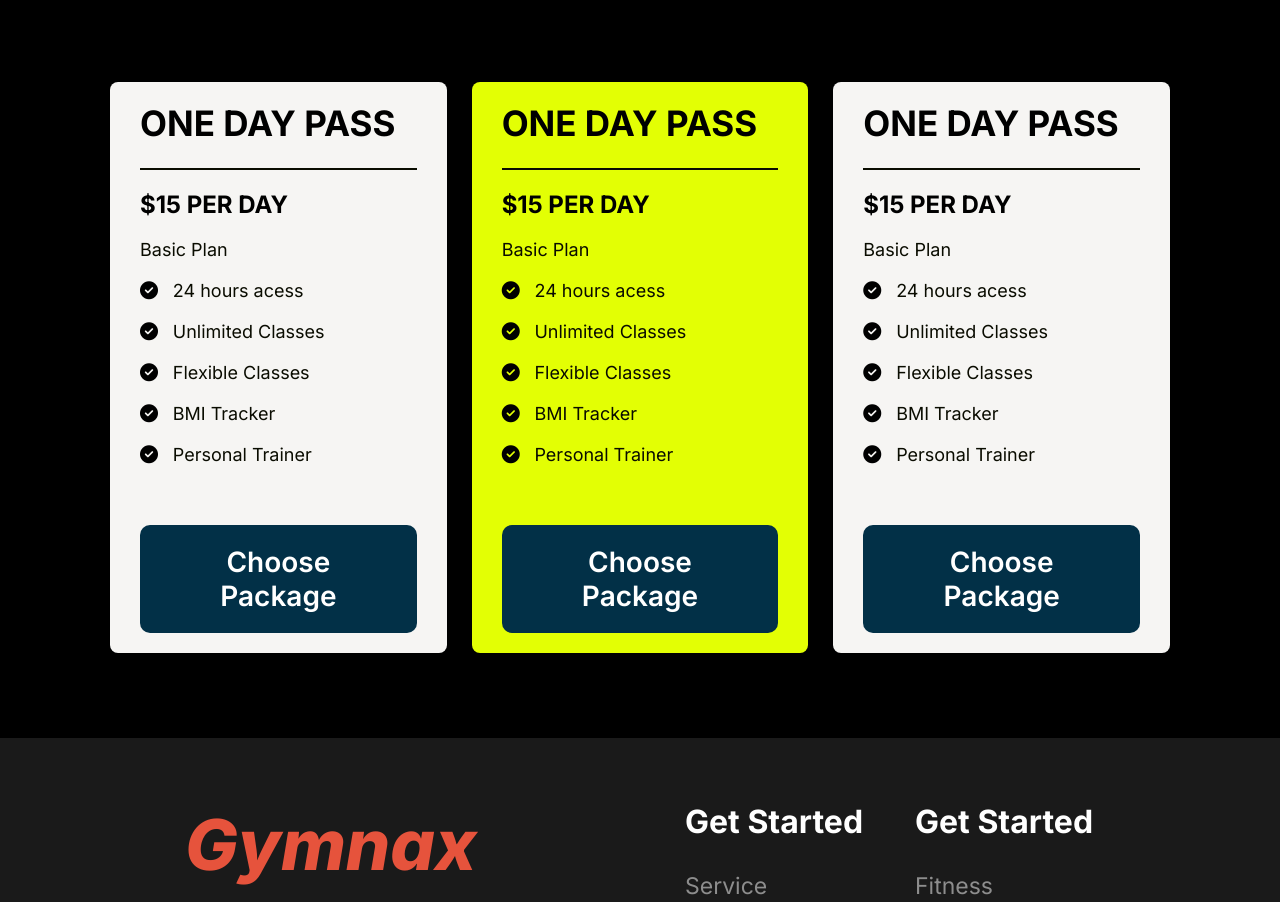
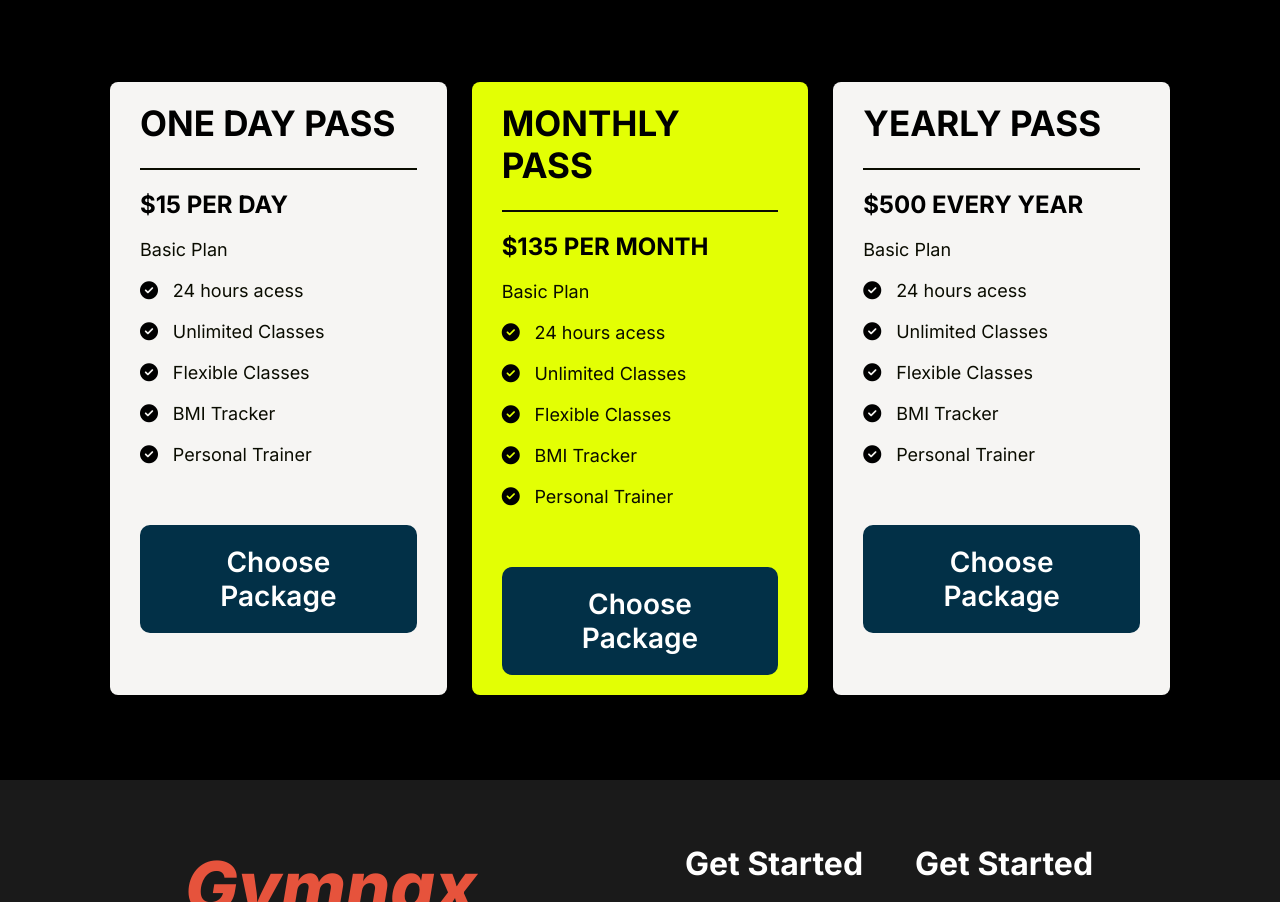
Before and after one commit to Sharif707/Assignment-02, a plain HTML site: page index.html in a window 1280 px wide. Shown: the part 3412-4314 px from the top of the page. Drawn offline with Linux system fonts and the light colour scheme; a web font is replaced by a local one.

Commit message:
It's finally good to go and I hope you u like it. Thanks

```diff
--- a/index.html
+++ b/index.html
@@ -318,8 +318,8 @@
                    </a>
                 </div>
                 <div class="membership-box" id="membership-box-1">
-                    <h1>ONE DAY PASS</h1>
-                    <h3>$15 Per Day</h3>
+                    <h1>MONTHLY PASS</h1>
+                    <h3>$135 Per Month</h3>
                     <p>Basic Plan</p>
 
                     <ul class="what-we-offer">
@@ -349,8 +349,8 @@
                        </a>
                 </div>
                 <div class="membership-box membership-box-0">
-                    <h1>ONE DAY PASS</h1>
-                    <h3>$15 Per Day</h3>
+                    <h1>YEARLY PASS</h1>
+                    <h3>$500 Every Year</h3>
                     <p>Basic Plan</p>
 
                     <ul class="what-we-offer">
```
